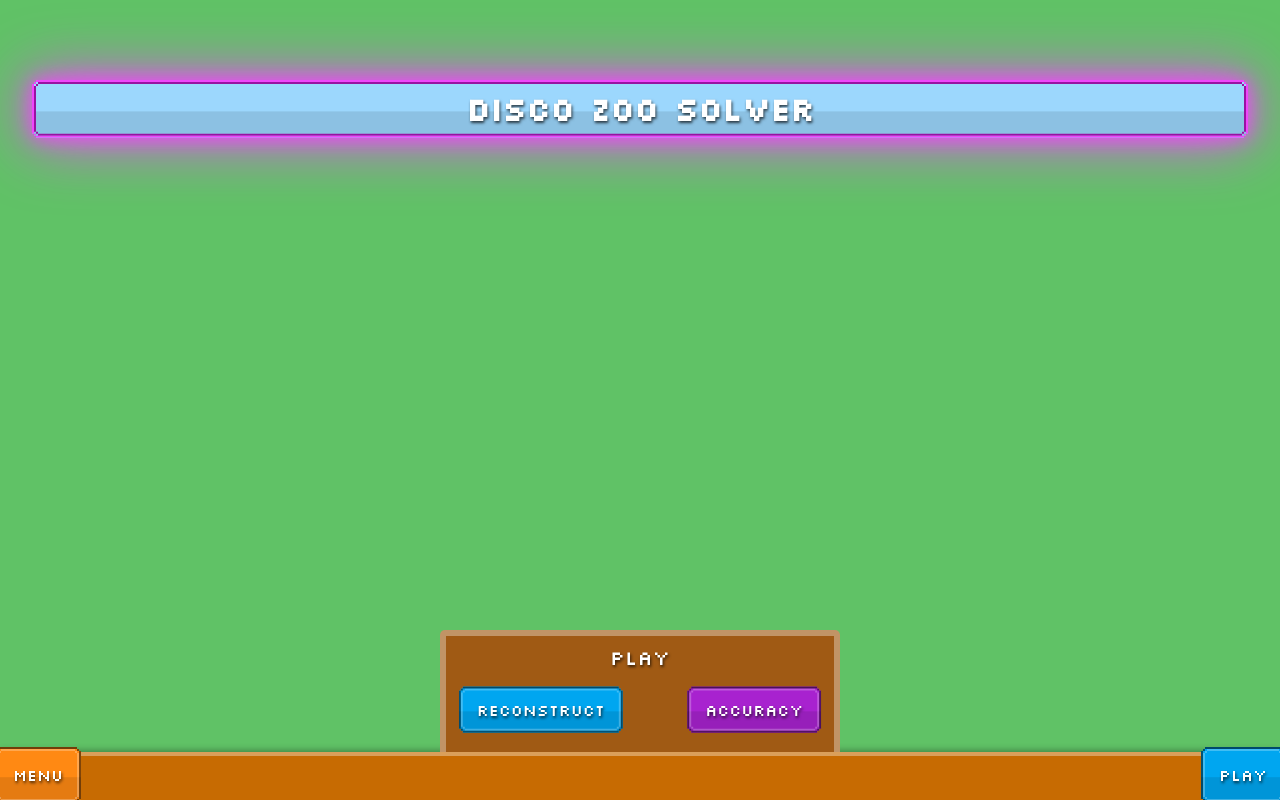
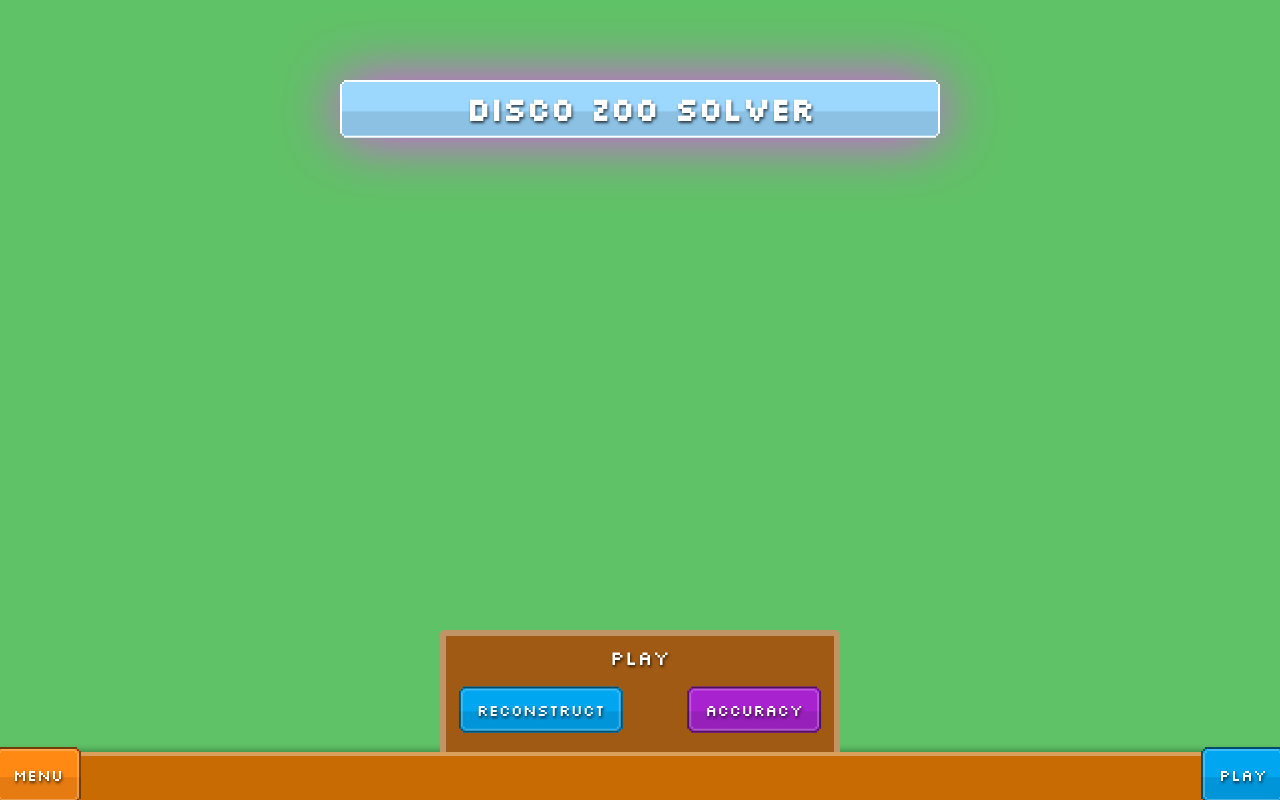
Before and after one commit to derJunker/disco-zoo-solver, a Vue app in the folder frontend/: page / in a window 1280 px wide. Built offline with nearby package versions, Linux system fonts and the light colour scheme.

Commit message:
made home view tiny bit nicer

```diff
--- a/frontend/src/views/HomeView.vue
+++ b/frontend/src/views/HomeView.vue
@@ -2,7 +2,7 @@
   <div class="home-view">
     <div class="home-view-content">
       <div class="heading-container">
-        <h1 class="rare btn-gradient btn animal-highlighted">Disco Zoo Solver</h1>
+        <h1 class="rare btn-gradient btn btn-highlighted">Disco Zoo Solver</h1>
       </div>
       <menu-overlay v-if="showMenuOverlay" class="menu-overlay dock-bottom menu-bottom"/>
       <play-overlay v-if="showPlayOverlay" class="play-overlay dock-bottom menu-bottom"/>
@@ -21,8 +21,9 @@ h1 {
 }
 .heading-container {
   margin-top: 5rem;
-  margin-inline: 2rem;
-  filter: drop-shadow(0 0 10px var(--animal-highlight-color)) drop-shadow(0 0 30px var(--animal-highlight-color));
+  margin-inline: auto;
+  max-width: min(90%, 600px);
+  filter: drop-shadow(0 0 30px var(--animal-highlight-color));
 }
 .home-view {
   display: flex;
```
